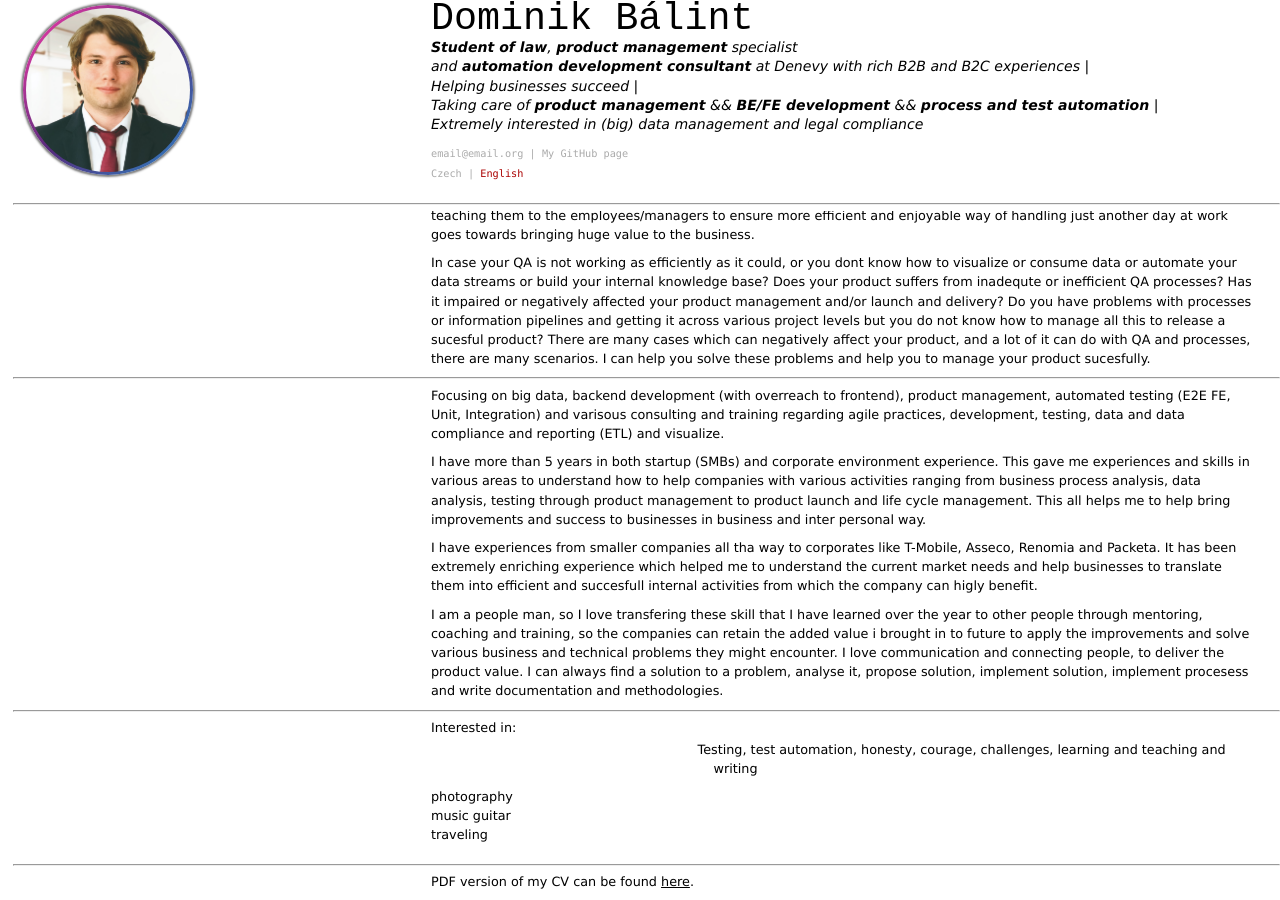
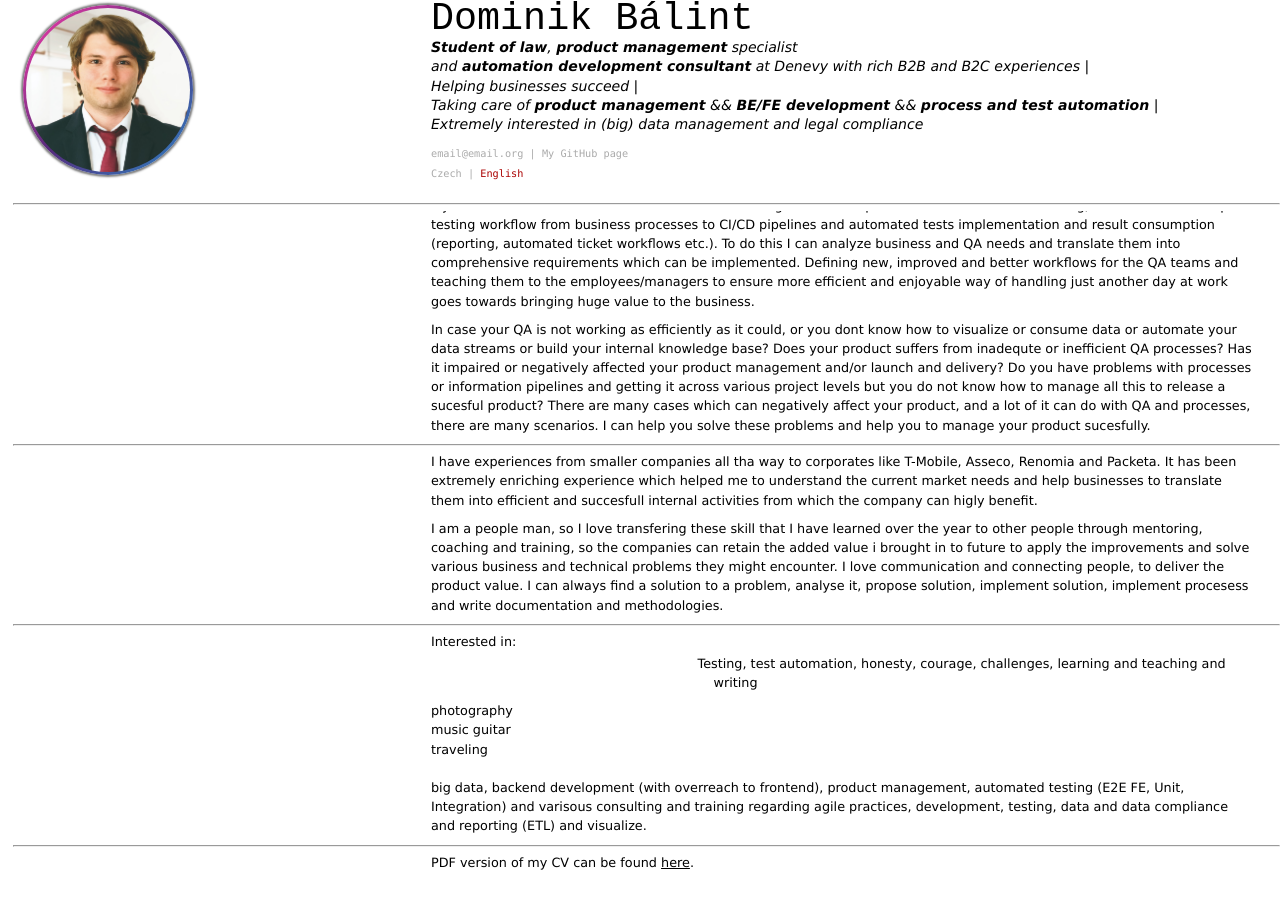
Before and after one commit to Dominik-97/curriculum-vitae, a Jekyll site: the page built from index.md, in a window 1280 px wide and 900 px high, scrolled down 6884 px. Built offline with Jekyll 4.4.1, drawn with Linux system fonts in a browser that asks for light colours; some of the changed text lies outside the part shown.

Commit message:
Editing about section.

```diff
--- a/index.md
+++ b/index.md
@@ -285,13 +287,6 @@
 
 ---
 
-
-
-
-Focusing on big data, backend development (with overreach to frontend), product management, automated testing (E2E FE, Unit, Integration) and varisous consulting and training regarding agile practices, development, testing, data and data compliance and reporting (ETL) and visualize.
-
-I have more than 5 years in both startup (SMBs) and corporate environment experience. This gave me experiences and skills in various areas to understand how to help companies with various activities ranging from business process analysis, data analysis, testing through product management to product launch and life cycle management. This all helps me to help bring improvements and success to businesses in business and inter personal way.
-
 I have experiences from smaller companies all tha way to corporates like T-Mobile, Asseco, Renomia and Packeta. It has been extremely enriching experience which helped me to understand the current market needs and help businesses to translate them into efficient and succesfull internal activities from which the company can higly benefit.
 
 
```
Also changed, not shown: other parts of index.md (+4 -0 lines).
